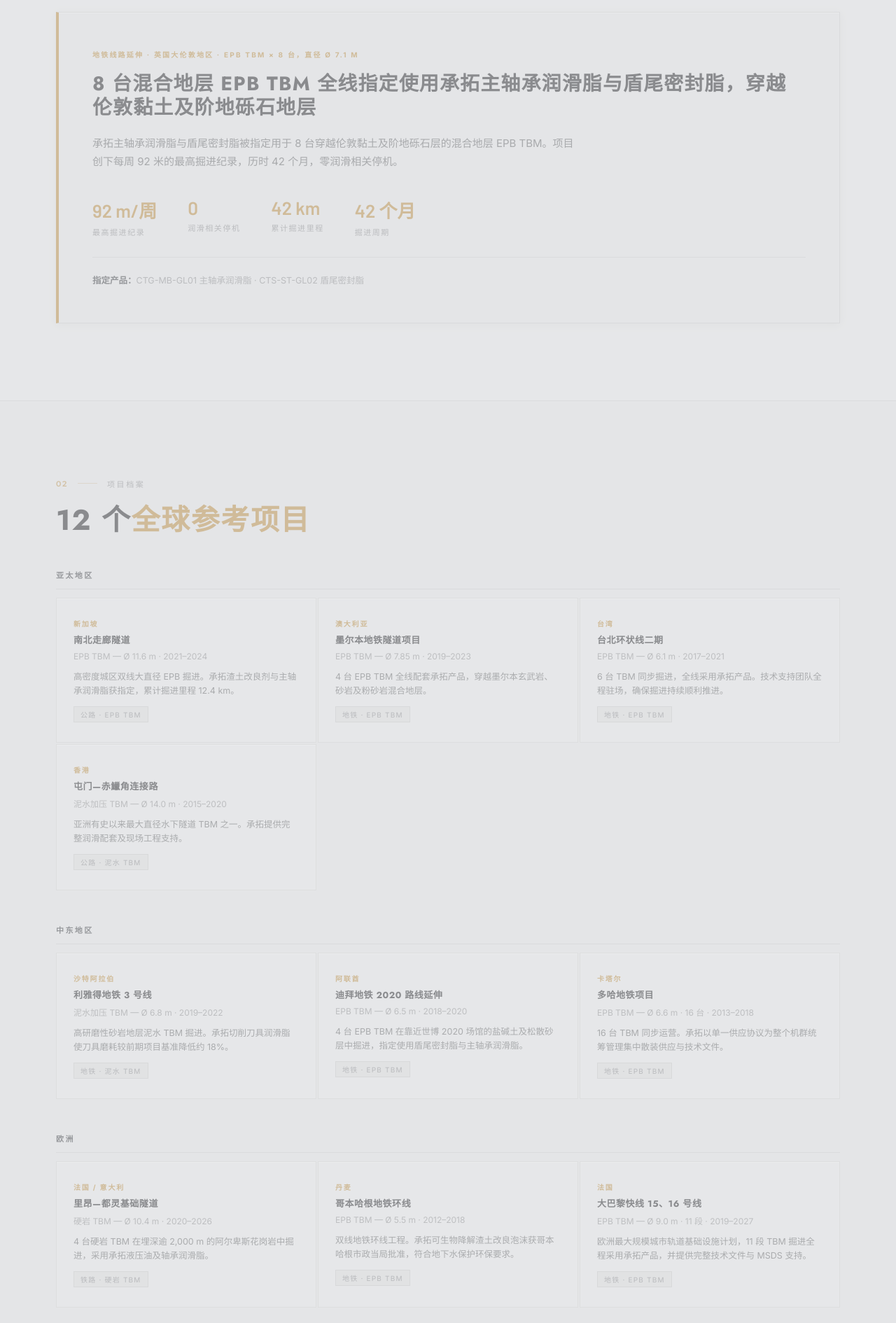
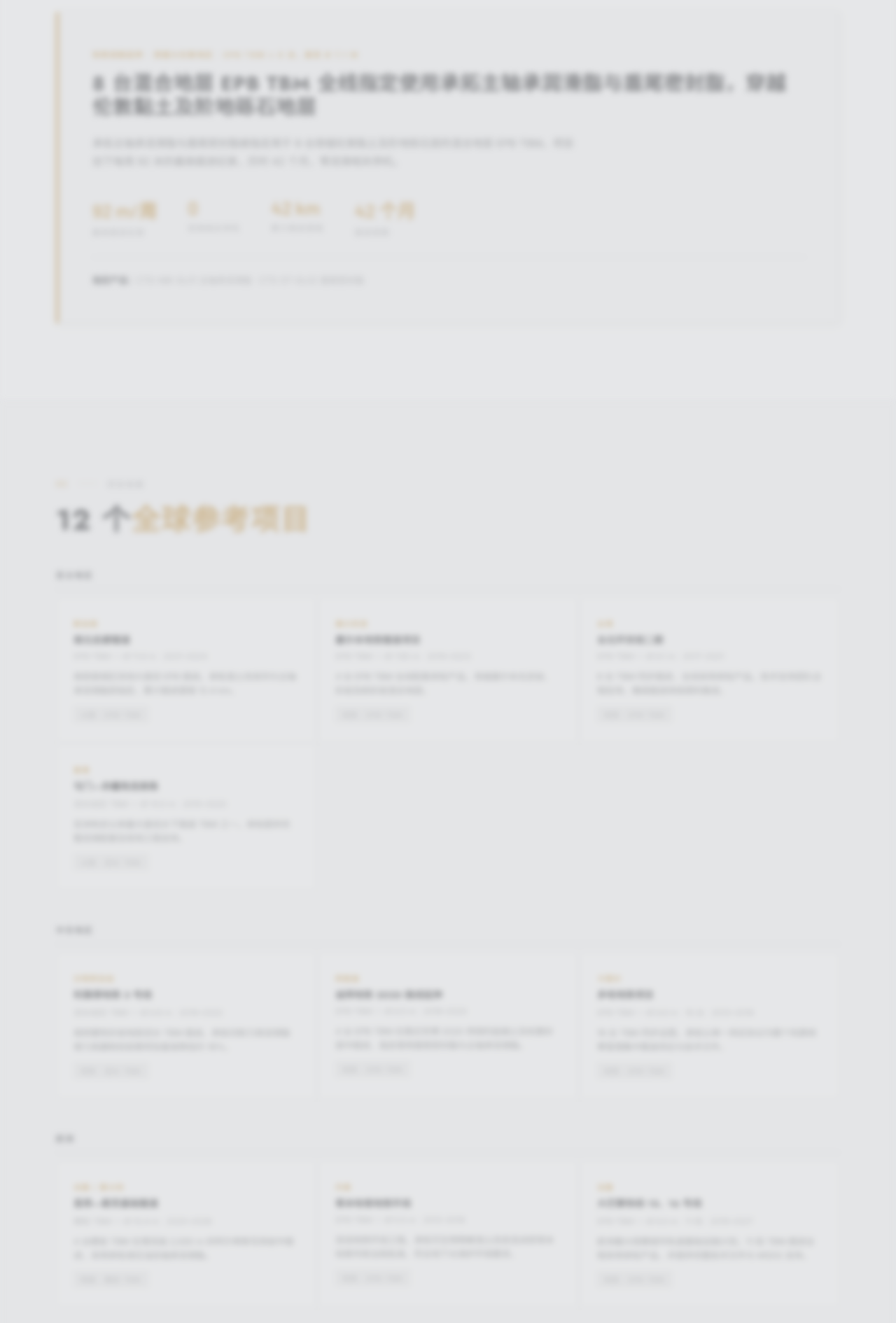
Before and after one commit to FloatingSink/Centor-website, a website: page zh/references.html in a window 1280 px wide. Shown: the part 758-2648 px from the top of the page at 70% size. Drawn offline with nearby package versions, Linux system fonts and the light colour scheme.

Commit message:
update: blur out maintenance

```diff
--- a/zh/references.html
+++ b/zh/references.html
@@ -88,7 +88,7 @@
 </div>
 
 <!-- FEATURED PROJECT -->
-<section class="featured sp" id="featured-project" style="opacity:0.45;pointer-events:none;user-select:none;">
+<section class="featured sp" id="featured-project" style="opacity:0.45;pointer-events:none;user-select:none;filter:blur(4px);">
   <div class="container">
     <div class="fade-up" style="margin-bottom:40px">
       <div class="eyebrow"><span class="eyebrow-num">01</span><span class="eyebrow-line"></span><span class="eyebrow-label">重点参考项目</span></div>
@@ -110,7 +110,7 @@
 </section>
 
 <!-- PROJECT PORTFOLIO -->
-<section class="portfolio sp" id="portfolio" style="opacity:0.45;pointer-events:none;user-select:none;">
+<section class="portfolio sp" id="portfolio" style="opacity:0.45;pointer-events:none;user-select:none;filter:blur(4px);">
   <div class="container">
     <div class="fade-up" style="margin-bottom:48px">
       <div class="eyebrow"><span class="eyebrow-num">02</span><span class="eyebrow-line"></span><span class="eyebrow-label">项目档案</span></div>
@@ -152,7 +152,7 @@
 </section>
 
 <!-- TESTIMONIALS -->
-<section class="testimonials sp" id="testimonials" style="opacity:0.45;pointer-events:none;user-select:none;">
+<section class="testimonials sp" id="testimonials" style="opacity:0.45;pointer-events:none;user-select:none;filter:blur(4px);">
   <div class="container">
     <div class="fade-up">
       <div class="eyebrow"><span class="eyebrow-num">03</span><span class="eyebrow-line"></span><span class="eyebrow-label">客户评价</span></div>
```
Also changed, not shown: references.html (+3 -3 lines).
